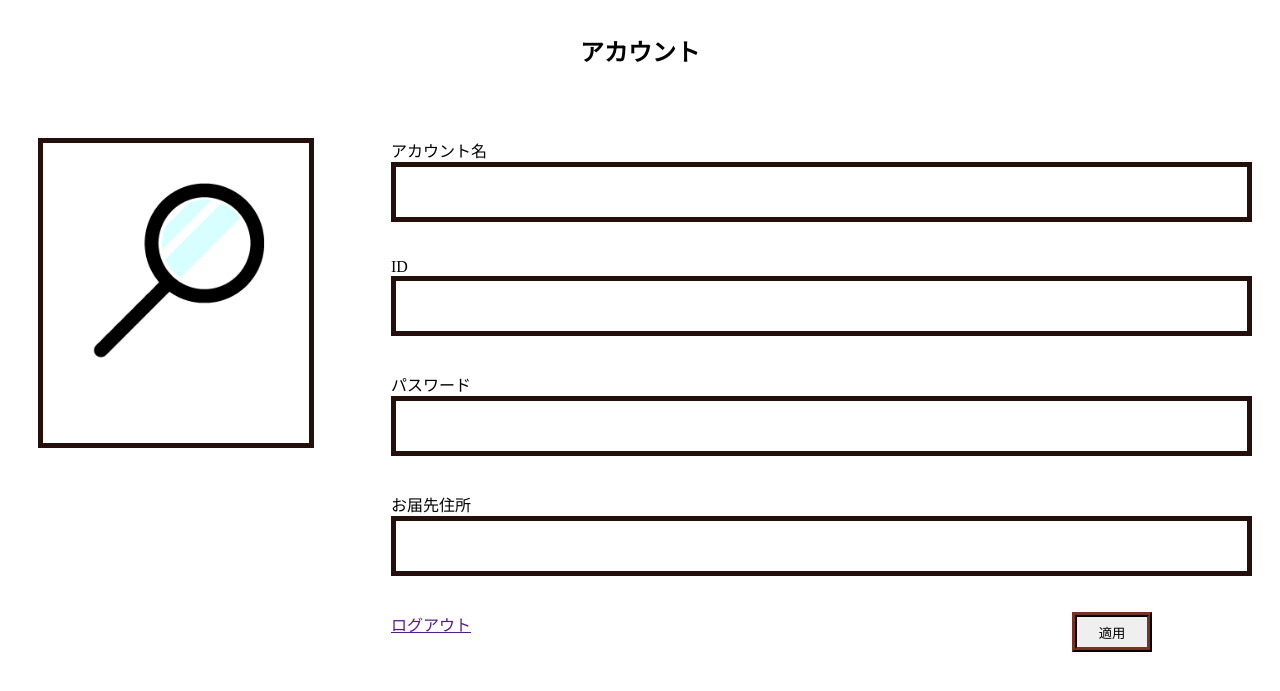
After one commit to hutaonekomata/shopping, a PHP site: page /account.html in a window 1280 px wide. The commit adds this page. Shown: the top 691 px of the page. Run offline with PHP 8.4, Linux system fonts and the light colour scheme.

Commit message:
アカウントページ作成

```diff
--- /dev/null
+++ b/account.html
@@ -0,0 +1,30 @@
+<!DOCTYPE html>
+<html lang="ja">
+<head>
+  <meta charset="UTF-8">
+  <meta http-equiv="X-UA-Compatible" content="IE=edge">
+  <meta name="viewport" content="width=device-width, initial-scale=1.0">
+  <link rel="stylesheet" href="website.css">
+  <title>昆虫食専門店ログイン</title>
+</head>
+<body>
+  <h2>アカウント</h2>
+  <div class="account-main">
+
+    <div class="left">
+    </div>
+    <div class="right">
+      アカウント名<br>
+    <input type="text" id="name"><br><br><br>
+    ID<br>
+    <input type="text" id="id"><br><br><br>
+    パスワード<br>
+    <input type="text" id="password"><br><br><br>
+    お届先住所<br>
+    <input type="text" id="address"><br><br><br>
+    <button id="apply">適用</button>
+    <a href="">ログアウト</a>
+  </div>
+</div>
+</body>
+</html>
--- a/website.css
+++ b/website.css
@@ -19,9 +19,48 @@ h1 {
   width: 30%;
 }
 
+h2{
+  height: 100px;
+  display: grid;
+  place-items: center;
+}
+
 .kensaku {
   display: flex;
   align-items: center;
+}
+
+.account-main{
+  display: flex;
+  justify-content: space-evenly;
+}
+
+.left{
+  height: 300px;
+  width: 300px;
+  margin: 3%;
+  background-image: url('./image/虫眼鏡.jpg');
+  background-size: contain;
+  background-repeat: no-repeat;
+  border: 5px solid rgb(36, 15, 10);
+}
+
+.right{
+  width: 75%;
+  margin: 3%;
+}
+.right input{
+  height: 50px;
+  width: 100%;
+  border: 5px solid rgb(36, 15, 10);
+  font-size: 20px;
+}
+.right button{
+  position: fixed;
+  right: 10%;
+  height: 40px;
+  width: 80px;
+  border: 5px ridge rgb(36, 15, 10);
 }
 
 #search {
```
